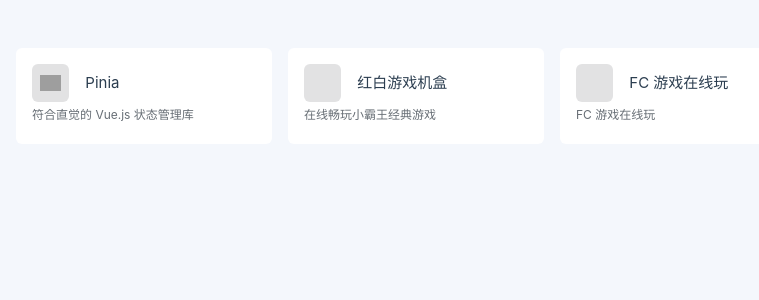
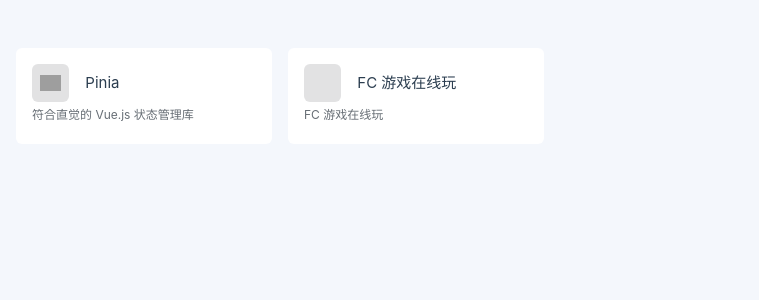
Before and after one commit to SinMu-L/resourcePage, a Vue app: page / in a window 1280 px wide. Shown: the top 300 px of the page, without its empty margins (32-791 px from the left). Built offline with nearby package versions, Linux system fonts and the light colour scheme; grey boxes are pictures that could not be loaded.

Commit message:
删除了街机游戏，一打开网页就电脑发热

```diff
--- a/src/reources.ts
+++ b/src/reources.ts
@@ -9,15 +9,7 @@ export default {
             icon: "https://pinia.vuejs.org/logo.svg"
         },
         {
-            src: "https://nes.heheda.top/",
-            name: "红白游戏机盒",
-            desc: "在线畅玩小霸王经典游戏",
-            tab: "",
-            category: "",
-            icon: ""
-        },
-        {
-            src: "https://mklab.vercel.app/FCGames",
+            src: "https://mklab.vercel.app/FCGames/",
             name: "FC 游戏在线玩",
             desc: "FC 游戏在线玩",
             tab: "",
```
